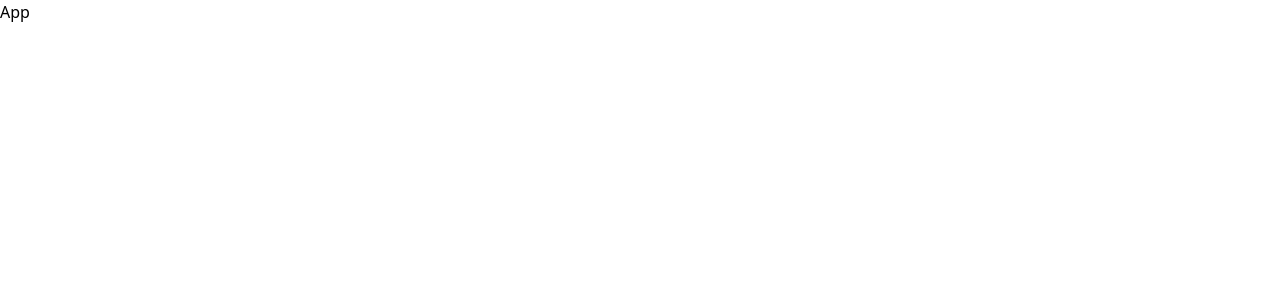
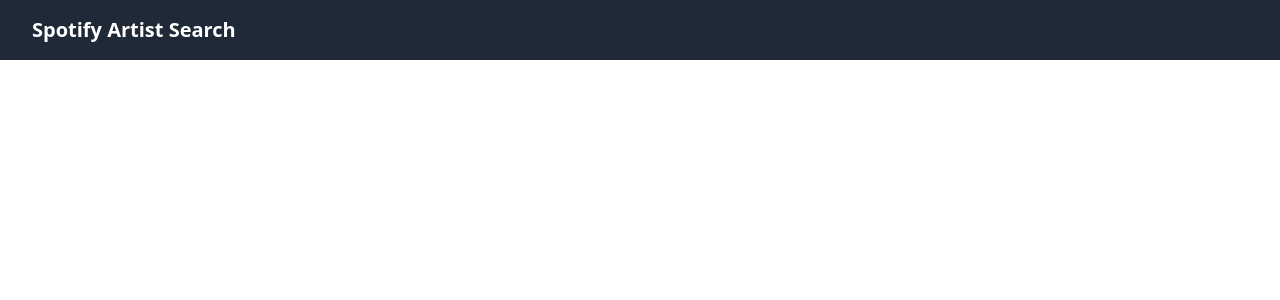
Before and after one commit to mmchokor/museDiscover, a React (Vite) app: page / in a window 1280 px wide. Shown: the top 300 px of the page. Built offline with nearby package versions, Linux system fonts and the light colour scheme.

Commit message:
Added Navbar

```diff
--- a/src/App.jsx
+++ b/src/App.jsx
@@ -1,12 +1,15 @@
-
+import { Route, BrowserRouter as Router, Routes } from 'react-router-dom'
+import Navbar from './components/layout/Navbar'
 
 function App() {
-
-  return (
-    <div className="App">
-      App
-    </div>
-  )
+   return (
+      <>
+         <Router>
+          <Navbar />
+            <Routes>{/* <Route path="/" element={<Home />} /> */}</Routes>
+         </Router>
+      </>
+   )
 }
 
 export default App
--- /dev/null
+++ b/src/components/layout/Navbar.jsx
@@ -0,0 +1,15 @@
+import React from 'react'
+
+const Navbar = () => {
+   return (
+      <nav className='bg-gray-800 py-4'>
+         <div className='max-w-7xl mx-auto px-4 sm:px-6 lg:px-8'>
+            <div className='flex justify-between items-center'>
+               <p className='text-xl font-bold text-white'>Spotify Artist Search</p>
+            </div>
+         </div>
+      </nav>
+   )
+}
+
+export default Navbar
```
